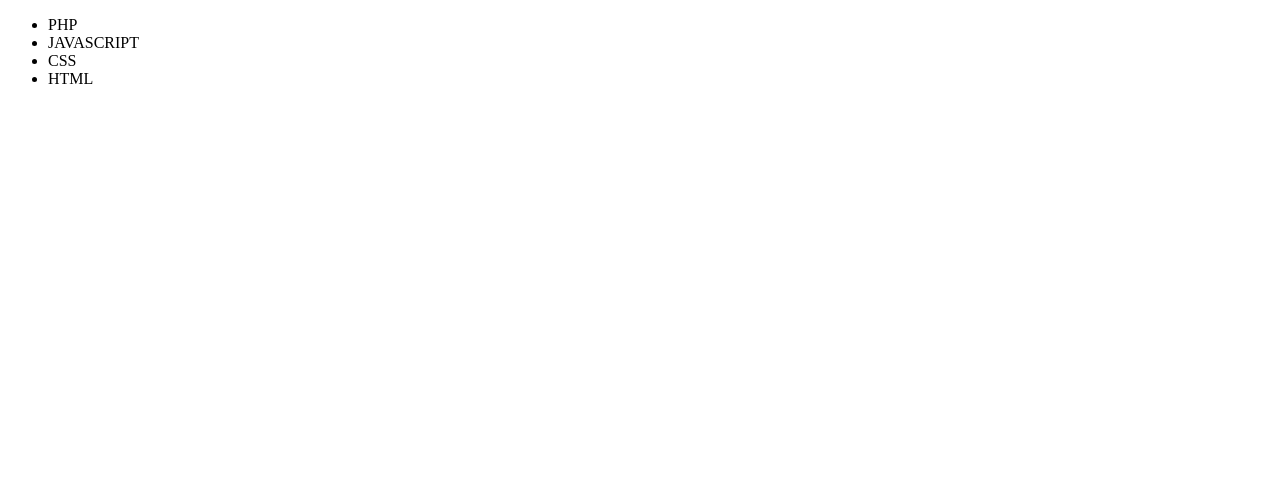
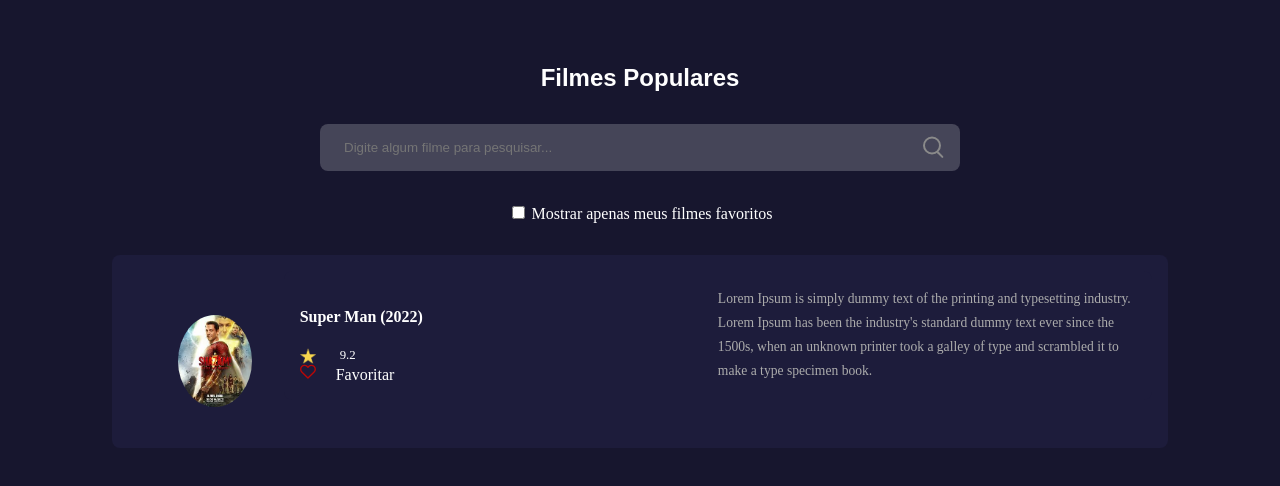
Before and after one commit to Leandro1Benassi/site, a plain HTML site: page index.html in a window 1280 px wide. Drawn offline with Linux system fonts and the light colour scheme.

Commit message:
siteExemplo

```diff
--- /dev/null
+++ b/css/style.css
@@ -0,0 +1,214 @@
+
+body {
+  max-width: 1260px;
+  display: flex;
+  align-items: center;
+  justify-content: center;
+  padding: 2rem;
+  background:#17162e;
+  margin: 0 auto;
+}
+
+main {
+  width: 100%;
+}
+
+h2 {
+  color: #FFF;
+  text-align: center;
+  margin: 2rem 0;
+  font-family: 'Kumbh Sans',sans-serif;
+}
+
+
+
+.input-container {
+  background-color: rgba(255, 255, 255, 0.2);
+  width: 50%;
+  margin: 0 auto;
+  margin-bottom: 2rem;
+  display: flex;
+  padding: 0.5rem 1rem;
+  border-radius: 0.5rem;
+}
+
+.input-container input {
+  padding: 0.5rem;
+  width: 100%;
+  height: 100%;
+  outline: none;
+  border: none;
+  background-color: transparent;
+  color: #FFF;
+}
+
+.input-container img {
+  cursor: pointer;
+}
+
+.showOnlyFavorites {
+  text-align: center;
+  margin-bottom: 2rem;
+  color: #FFF;
+}
+
+
+/* formatação do elemento */
+#lupa{
+   float:left;
+   margin:3px 0px 0px -20px;
+   cursor:pointer
+}
+
+/* formatação do conteúdo  */
+#lupa:after{
+   font-family:FontAwesome;
+   font-size:14px;
+   content:"\f002"
+}
+
+#placeholder-text::placeholder {
+
+font-family: 'Kumbh Sans',sans-serif;
+font-style: normal;
+font-weight: 500;
+font-size: 18px;
+line-height: 22px;
+
+	}
+
+.chec1{
+box-sizing: border-box;
+position: absolute;
+width: 16px;
+height: 16px;
+left: 550px;
+top: 262px;
+border: 2px solid #706EA8;
+border-radius: 4px;
+display:block;
+}
+
+label p{
+position: absolute;
+width: 413px;
+height: 22px;
+left: 577px;
+top: 246px;
+
+font-family: 'Kumbh Sans', sans-serif;
+font-style: normal;
+font-weight: 600;
+font-size: 18px;
+line-height: 22px;
+color: #FFFFFF
+}
+
+.flexbox-container{
+
+	padding: 0px;
+	margin-top:0px;
+	display: flex;
+	flex-direction: column;
+
+}
+
+.flexbox-item{
+  color: #FFF;
+  display: flex;
+  align-items: center;
+  justify-content: space-between;
+  gap: 2rem;
+  background: #1D1C3B;
+  border-radius: 0.5rem;
+  padding: 1rem;
+  margin: 0 auto;
+  margin-bottom: 2rem;
+  max-width: 1024px;
+
+
+
+}
+
+.item1{
+  width: 100%;
+  display: flex;
+  align-items: center;
+  gap: 1rem;
+
+}
+
+
+.item1 img{
+
+  width: 92px;
+  height: 92px;
+  margin-right: 1rem;
+}
+
+.item_favorite{
+   cursor: pointer;
+  transition: all .3s;
+  width: 1.2rem;
+
+}
+.rating{
+
+  display: flex;
+  align-items: center;
+  gap: 0.5rem;
+  font-size: 0.8rem;
+
+}
+
+  .movie-icon{
+
+     margin-left: -0px;
+
+  }
+  .rating img{
+     width: 16px;
+     height: 16px;
+
+  }
+    .favorite img{
+     width: 16px;
+     height: 16px;
+
+  }
+
+  .movie-description {
+  max-width: 50%;
+  color: #ACACAC;
+  font-weight: 400;
+  font-size: 0.85rem;
+  line-height: 1.5rem;
+}
+
+
+.banner{
+
+	margin-left: 50px;
+	margin-top: 20px;
+	border-radius: 100%;
+	width: 150px;
+	height: 150px;
+}
+ .title{
+
+font-family: 'Kumbh Sans',sans-serif;
+font-style: normal;
+font-weight: 500;
+font-size: 18px;
+line-height: 22px;
+color: #FFFFFF;
+margin-left: 30%;
+
+ }
+
+  .title p{
+     margin-top: 2%;
+     margin-left: -25%;
+     color: #ffffff;
+
+ }
--- a/index.html
+++ b/index.html
@@ -1,16 +1,45 @@
 
 <!DOCTYPE html>
-<html lang="en">
+<html>
 <head>
-    <meta charset="UTF-8">
-    <title>Cursos da Alura</title>
+	<meta charset="utf-8">
+	<meta name="viewport" content="width=device-width, initial-scale=1">
+	<title>Filmes</title>
+		<link rel="stylesheet" href="css/style.css">
 </head>
 <body>
-    <ul>
-        <li>PHP</li>
-        <li>JAVASCRIPT</li>
-        <li>CSS</li>
-        <li>HTML</li>
-    </ul>
+<main>
+	<h2>Filmes Populares</h2>
+	 <div class="input-container">
+      <input type="text" name="movie-name" id="movie-name" placeholder="Digite algum filme para pesquisar...">
+      <img src="imagens/search-icon.svg" alt="Ícone de pesquisa" class="searchIcon">
+    </div>
+    <div class="showOnlyFavorites">
+      <input type="checkbox" name="onlyFavorites" id="onlyFavorites">
+      <label for="onlyFavorites">Mostrar apenas meus filmes favoritos</label>
+    </div>
+
+
+	<div class="flexbox-container">
+		<!--PRECISO DE UMA AJUDA AQUI NESSE EXEMPLO QUE FIZ AO COPIAR FLEXBOX-ITEM ITEM1 ELE NÃO PULA PARA OUTRA COLUNA FICA BAGUNÇADO -->
+		<div class="flexbox-item item1">
+		  <img class="banner" src="imagens/filme1.jpg" alt="Logo">
+			<div class="flexbox-item">
+		 <div class="movie-icon">
+	       <h4>Super Man (2022)</h4>
+	      <div class="rating">
+	        <img src="imagens/star.png" alt="Star Icon"/>
+	        <span>9.2</span>
+	       </div>
+	       <div class="favorite">
+	        <img src="imagens/heart.svg" alt="Star Icon"/>
+	         <span>Favoritar</span>
+	       </div>
+      </div>
+        <div class="movie-description">
+          <span>Lorem Ipsum is simply dummy text of the printing and typesetting industry. Lorem Ipsum has been the industry's standard dummy text ever since the 1500s, when an unknown printer took a galley of type and scrambled it to make a type specimen book.</span>
+       	</div>
+		</div>
+</main>
 </body>
 </html>
```
Also changed, not shown: imagens/Heart.svg (added), imagens/filme1.jpg (added), imagens/heart-fill.svg (added), imagens/search-icon.svg (added), imagens/star.png (added).
